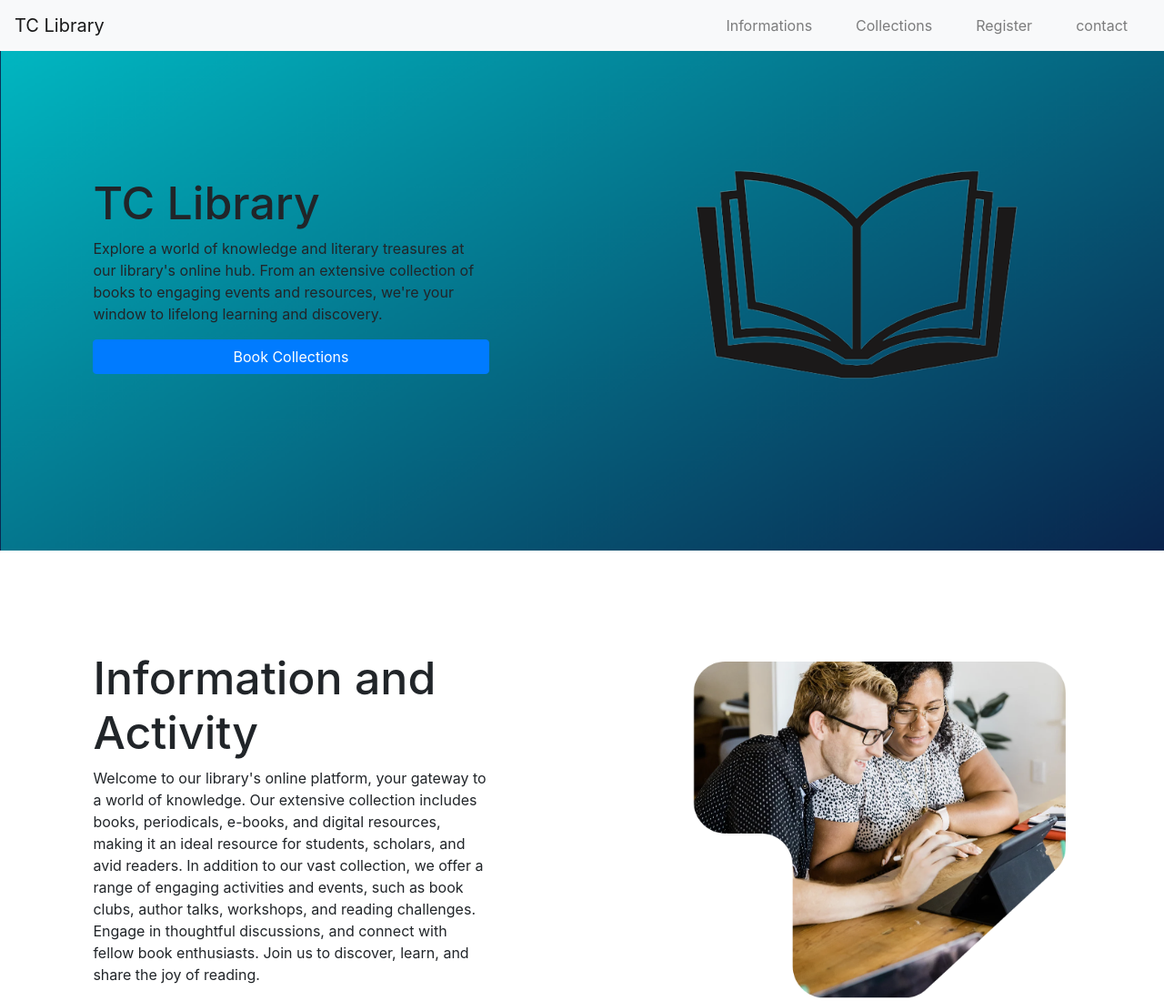
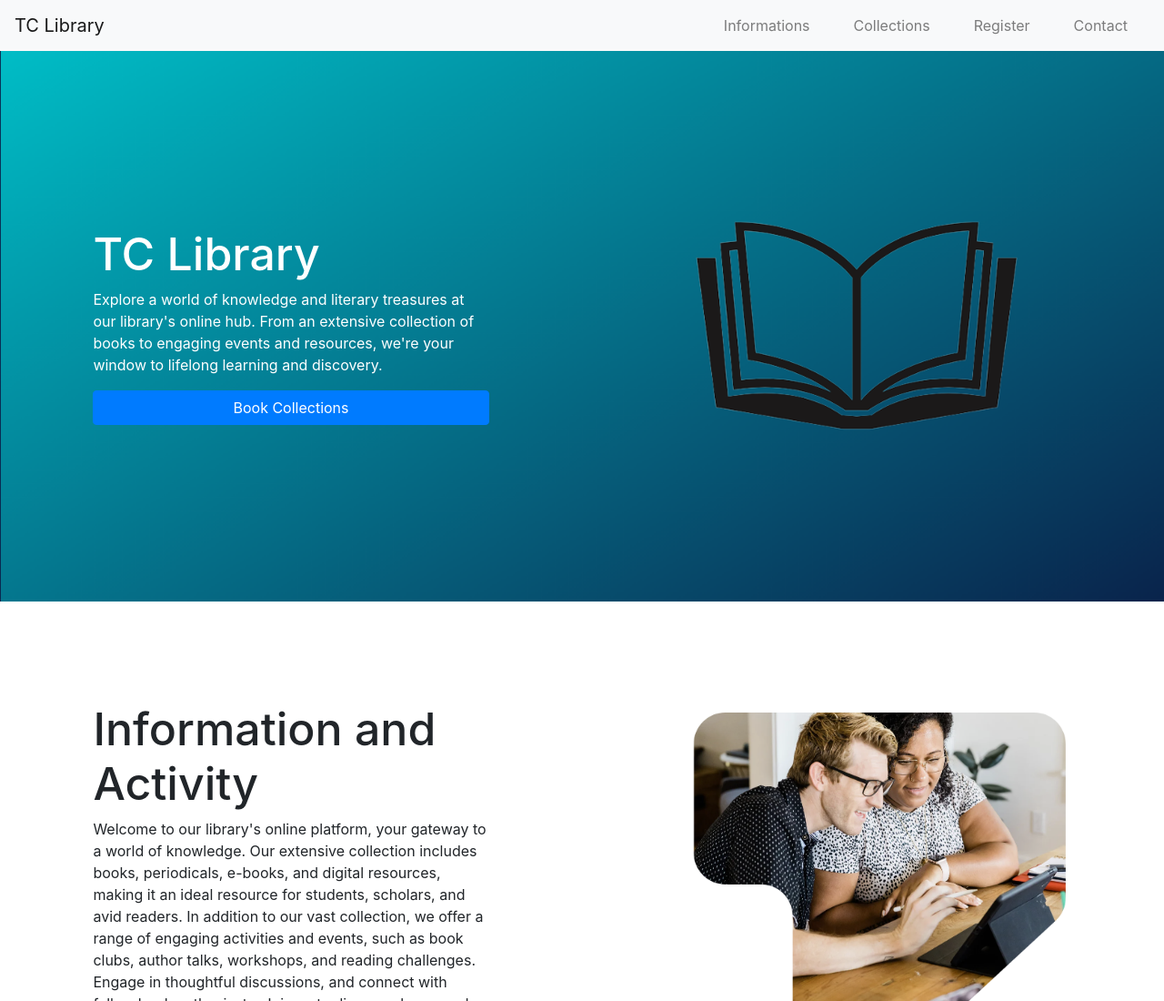
Before and after one commit to ArkanArsalan/ETS-pweb-website-perpustakaan, a plain HTML site: page index.html in a window 1280 px wide. Shown: the top 1100 px of the page at 91% size. Drawn offline with nearby package versions, Linux system fonts and the light colour scheme.

Commit message:
Change design

```diff
--- a/index.html
+++ b/index.html
@@ -16,7 +16,7 @@
   </head>
   <body>
     <!-- Navbar -->
-    <nav class="navbar navbar-expand-lg navbar-light bg-light fixed-top">
+    <nav class="navbar navbar-expand-lg navbar-light bg-light">
         <a class="navbar-brand" href="#home">TC Library</a>
         <button class="navbar-toggler" type="button" data-toggle="collapse" data-target="#navbarSupportedContent" aria-controls="navbarSupportedContent" aria-expanded="false" aria-label="Toggle navigation">
           <span class="navbar-toggler-icon"></span>
@@ -34,7 +34,7 @@
               <a class="nav-link" href="#registrations">Register</a>
             </li>
             <li class="nav-item mx-3">
-              <a class="nav-link" href="#contact">contact</a>
+              <a class="nav-link" href="#contact">Contact</a>
             </li>
           </ul>
         </div>
--- a/styles.css
+++ b/styles.css
@@ -15,6 +15,10 @@
 
 #title {
     font-size: 50px;
+}
+
+#home #title, #home p{
+    color: white;
 }
 
 .right-side img {
```
